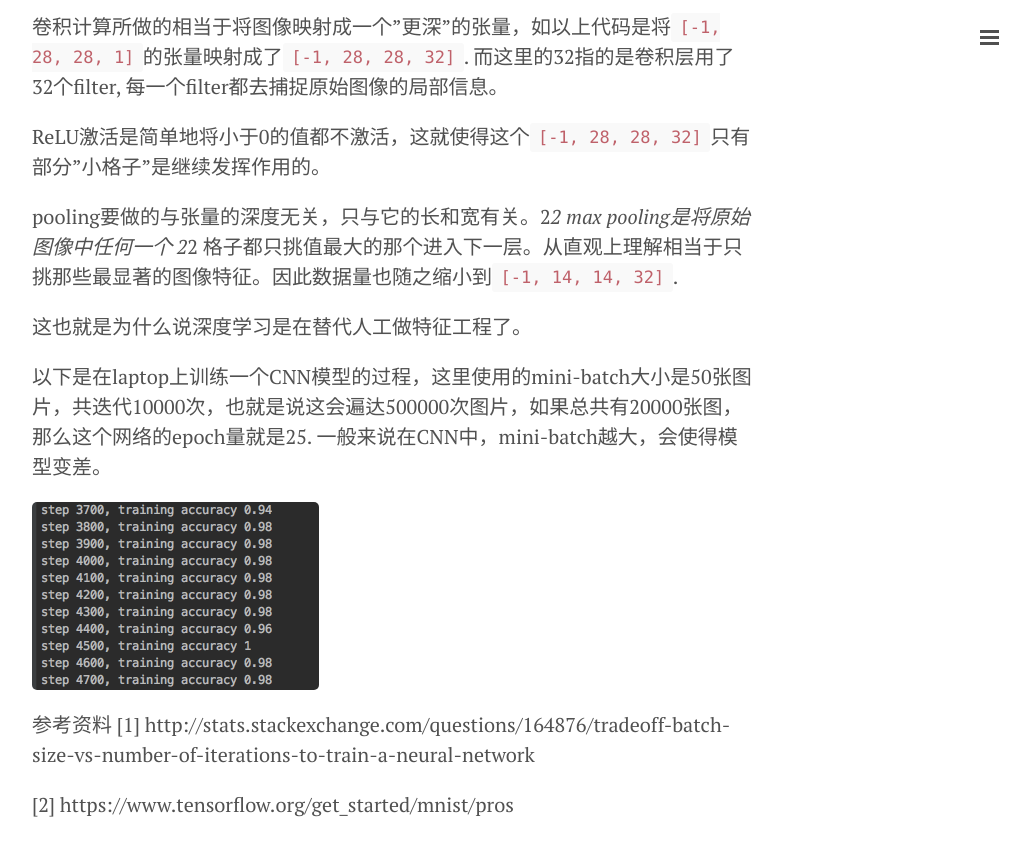
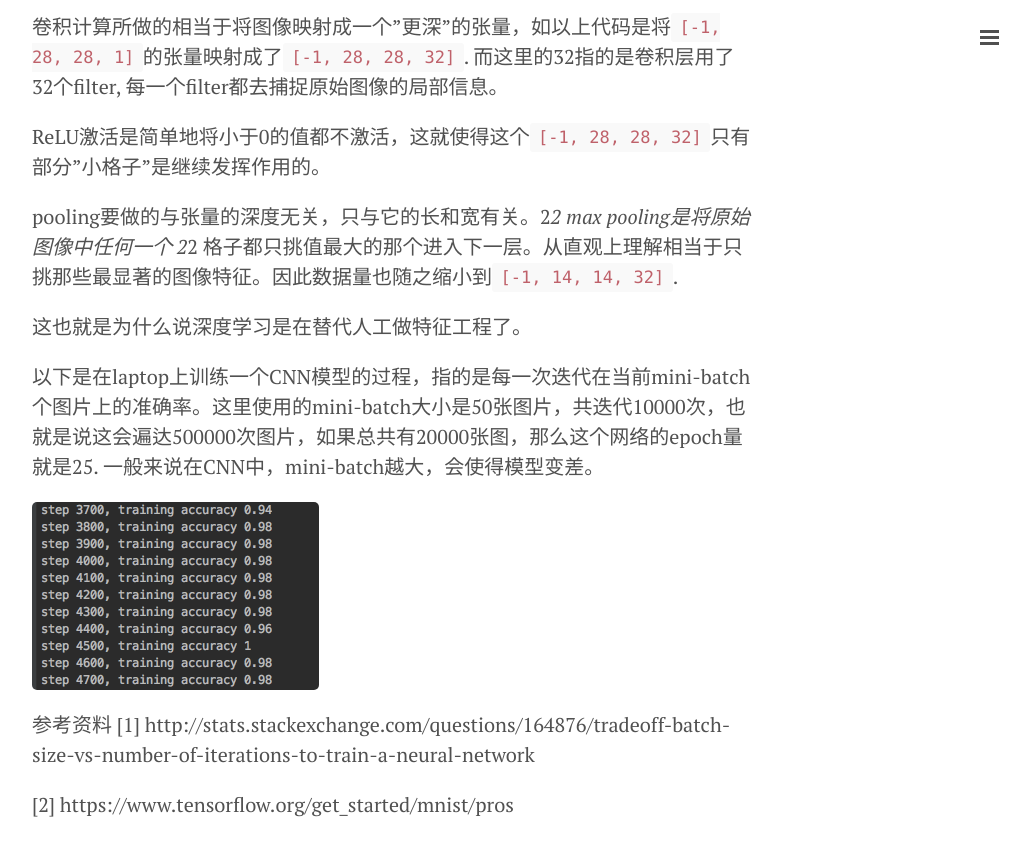
Before and after one commit to nomadcube/nomadcube.github.io, a Jekyll site: the page built from _posts/2017-03-22- 通过mnist例子理解CNNs和tensorflow.md, in a window 1280 px wide and 900 px high, scrolled down 4157 px. Shown: the top 856 px of the window, without its empty margins (248-1278 px from the left). Built offline with Jekyll 4.4.1, drawn with Linux system fonts in a browser that asks for light colours; formulas are drawn with MathJax 3; comment, search, counter and statistics services are not loaded.

Commit message:
新文章

```diff
--- a/_posts/2017-03-22- 通过mnist例子理解CNNs和tensorflow.md
+++ b/_posts/2017-03-22- 通过mnist例子理解CNNs和tensorflow.md
@@ -134,7 +134,7 @@ pooling要做的与张量的深度无关，只与它的长和宽有关。2*2 max
 
 这也就是为什么说深度学习是在替代人工做特征工程了。
 
-以下是在laptop上训练一个CNN模型的过程，这里使用的mini-batch大小是50张图片，共迭代10000次，也就是说这会遍达500000次图片，如果总共有20000张图，那么这个网络的epoch量就是25. 一般来说在CNN中，mini-batch越大，会使得模型变差。
+以下是在laptop上训练一个CNN模型的过程，指的是每一次迭代在当前mini-batch个图片上的准确率。这里使用的mini-batch大小是50张图片，共迭代10000次，也就是说这会遍达500000次图片，如果总共有20000张图，那么这个网络的epoch量就是25. 一般来说在CNN中，mini-batch越大，会使得模型变差。
 
 ![cnn_training](/public/cnn_training.png)
 
```
